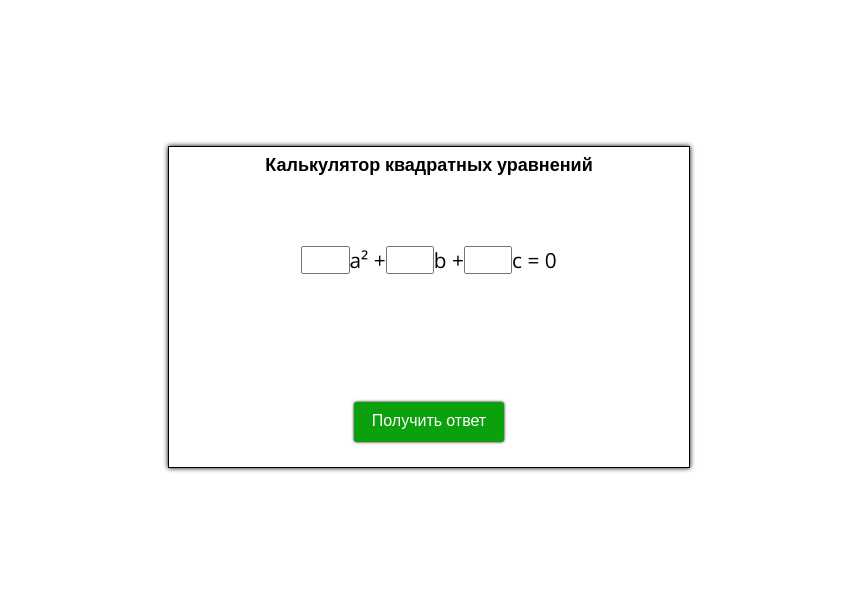
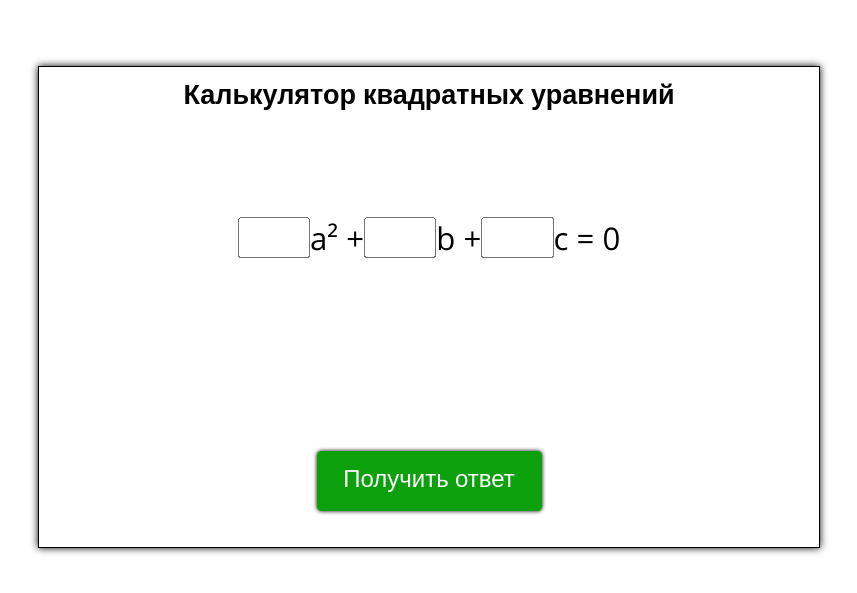
Before and after one commit to DenissMihhailov/DenissMihhailov.github.io, a plain HTML site: page Quadratic Equation/index.html in a window 1280 px wide. Shown: the part 101-694 px from the top of the page, without its empty margins (211-1068 px from the left). Drawn offline with nearby package versions, Linux system fonts and the light colour scheme.

Commit message:
calculator2

```diff
--- a/Quadratic Equation/style.css
+++ b/Quadratic Equation/style.css
@@ -3,6 +3,7 @@
 html{
     margin: 0;
     padding: 0;
+    overflow: hidden;
 }
 
 body{
@@ -24,6 +25,7 @@ body{
     justify-content: center;
     border: 1px solid;
     box-shadow:0 0 5px #000;
+    zoom: 150%;
 }
 
 .values{
```
